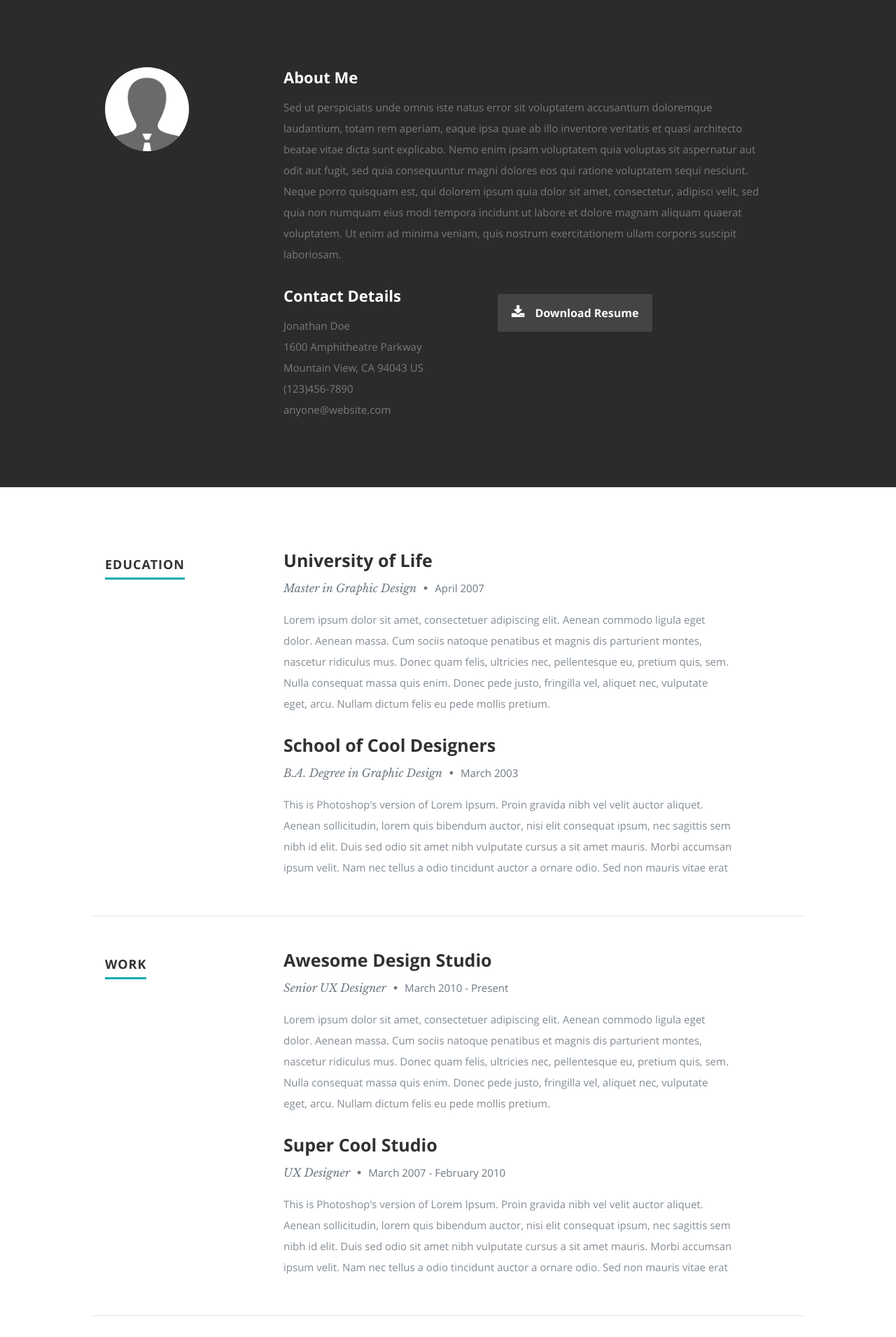
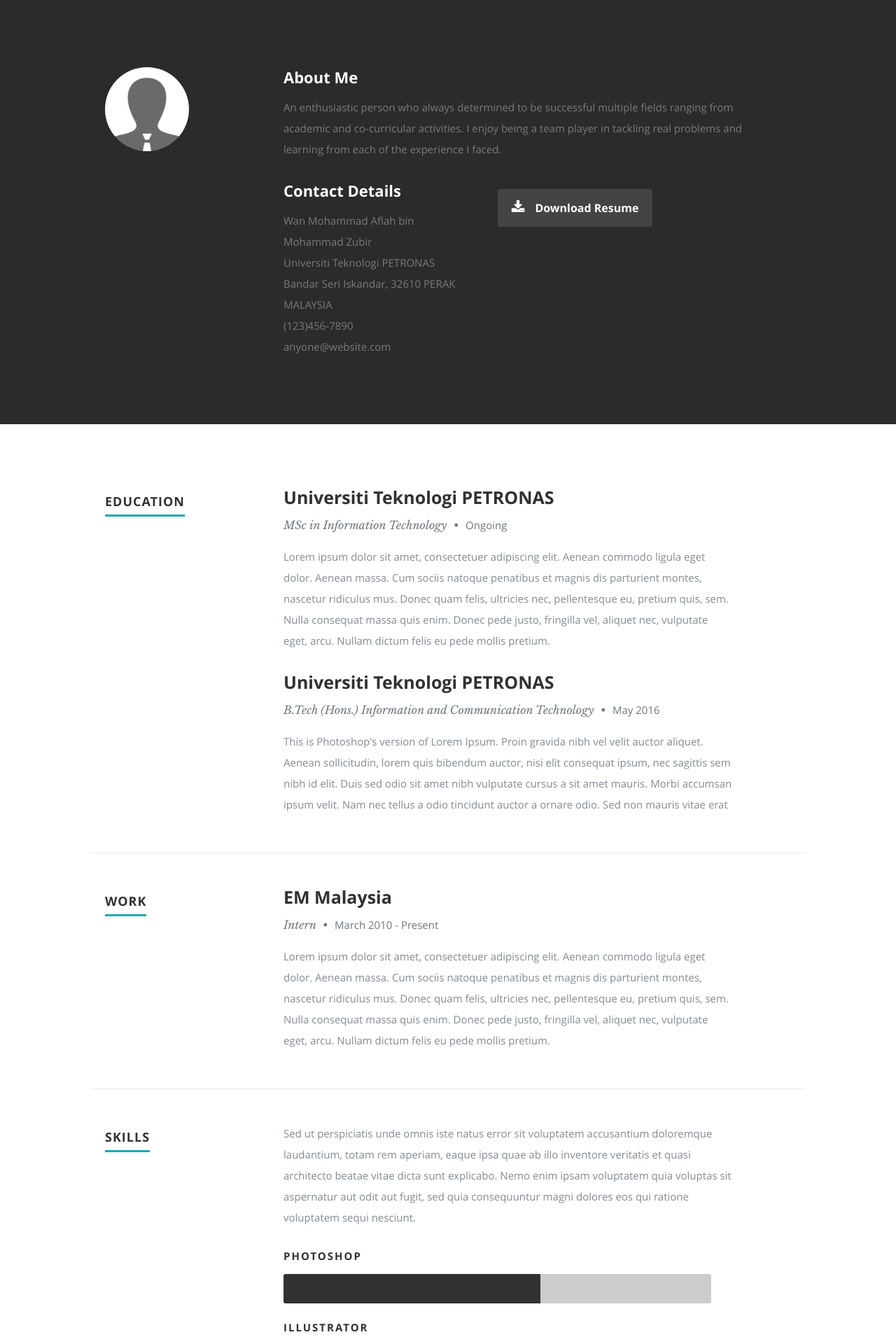
Before and after one commit to wanaflah/wanaflah.github.io, a plain HTML site: page index.html in a window 1280 px wide. Shown: the part 800-2710 px from the top of the page at 70% size. Drawn offline with nearby package versions, Linux system fonts and the light colour scheme.

Commit message:
Update index.html

```diff
--- a/index.html
+++ b/index.html
@@ -57,13 +57,12 @@
       <div class="row banner">
          <div class="banner-text">
             <h1 class="responsive-headline">Aflah</h1>
-            <h3>Machine Learning Researcher | IT Student | Gym Enthusiast</h3>
+            <h3>Currently a MSc student doing research in Machine Learning, specifically in Topic Models and Data Analytics. </h3>
             <hr />
             <ul class="social">
                <li><a href="#"><i class="fa fa-facebook"></i></a></li>
-               <li><a href="#"><i class="fa fa-twitter"></i></a></li>
                <li><a href="#"><i class="fa fa-google-plus"></i></a></li>
-               <li><a href="#"><i class="fa fa-linkedin"></i></a></li>
+               <li><a href="https://www.linkedin.com/in/wanaflah/"><i class="fa fa-linkedin"></i></a></li>
                <li><a href="#"><i class="fa fa-instagram"></i></a></li>
 
             </ul>
@@ -93,12 +92,8 @@
 
             <h2>About Me</h2>
 
-            <p>Sed ut perspiciatis unde omnis iste natus error sit voluptatem accusantium doloremque laudantium, totam rem aperiam,
-            eaque ipsa quae ab illo inventore veritatis et quasi architecto beatae vitae dicta sunt explicabo. Nemo enim ipsam
-            voluptatem quia voluptas sit aspernatur aut odit aut fugit, sed quia consequuntur magni dolores eos qui ratione
-            voluptatem sequi nesciunt. Neque porro quisquam est, qui dolorem ipsum quia dolor sit amet, consectetur, adipisci velit,
-            sed quia non numquam eius modi tempora incidunt ut labore et dolore magnam aliquam quaerat voluptatem.
-            Ut enim ad minima veniam, quis nostrum exercitationem ullam corporis suscipit laboriosam.
+            <p>An enthusiastic person who always determined to be successful multiple fields ranging from academic and co-curricular activities.
+	       I enjoy being a team player in tackling real problems and learning from each of the experience I faced.
             </p>
 
             <div class="row">
@@ -107,9 +102,9 @@
 
                   <h2>Contact Details</h2>
                   <p class="address">
-						   <span>Jonathan Doe</span><br>
-						   <span>1600 Amphitheatre Parkway<br>
-						         Mountain View, CA 94043 US
+						   <span>Wan Mohammad Aflah bin Mohammad Zubir</span><br>
+						   <span>Universiti Teknologi PETRONAS<br>
+						         Bandar Seri Iskandar, 32610 PERAK MALAYSIA
                      </span><br>
 						   <span>(123)456-7890</span><br>
                      <span>anyone@website.com</span>
@@ -150,8 +145,8 @@
 
                <div class="twelve columns">
 
-                  <h3>University of Life</h3>
-                  <p class="info">Master in Graphic Design <span>&bull;</span> <em class="date">April 2007</em></p>
+                  <h3>Universiti Teknologi PETRONAS</h3>
+                  <p class="info">MSc in Information Technology <span>&bull;</span> <em class="date">Ongoing</em></p>
 
                   <p>
                   Lorem ipsum dolor sit amet, consectetuer adipiscing elit. Aenean commodo ligula eget dolor. Aenean massa.
@@ -168,8 +163,8 @@
 
                <div class="twelve columns">
 
-                  <h3>School of Cool Designers</h3>
-                  <p class="info">B.A. Degree in Graphic Design <span>&bull;</span> <em class="date">March 2003</em></p>
+                  <h3>Universiti Teknologi PETRONAS</h3>
+                  <p class="info">B.Tech (Hons.) Information and Communication Technology <span>&bull;</span> <em class="date">May 2016</em></p>
 
                   <p>
                   This is Photoshop's version  of Lorem Ipsum. Proin gravida nibh vel velit auctor aliquet.
@@ -201,8 +196,8 @@
 
                <div class="twelve columns">
 
-                  <h3>Awesome Design Studio</h3>
-                  <p class="info">Senior UX Designer <span>&bull;</span> <em class="date">March 2010 - Present</em></p>
+                  <h3>EM Malaysia</h3>
+                  <p class="info">Intern <span>&bull;</span> <em class="date">March 2010 - Present</em></p>
 
                   <p>
                   Lorem ipsum dolor sit amet, consectetuer adipiscing elit. Aenean commodo ligula eget dolor. Aenean massa.
@@ -215,23 +210,6 @@
 
             </div> <!-- item end -->
 
-            <div class="row item">
-
-               <div class="twelve columns">
-
-                  <h3>Super Cool Studio</h3>
-                  <p class="info">UX Designer <span>&bull;</span> <em class="date">March 2007 - February 2010</em></p>
-
-                  <p>
-                  This is Photoshop's version  of Lorem Ipsum. Proin gravida nibh vel velit auctor aliquet.
-                  Aenean sollicitudin, lorem quis bibendum auctor, nisi elit consequat ipsum, nec sagittis sem
-                  nibh id elit. Duis sed odio sit amet nibh vulputate cursus a sit amet mauris. Morbi accumsan
-                  ipsum velit. Nam nec tellus a odio tincidunt auctor a ornare odio. Sed non  mauris vitae erat
-                  </p>
-
-               </div>
-
-            </div> <!-- item end -->
 
          </div> <!-- main-col end -->
 
```
